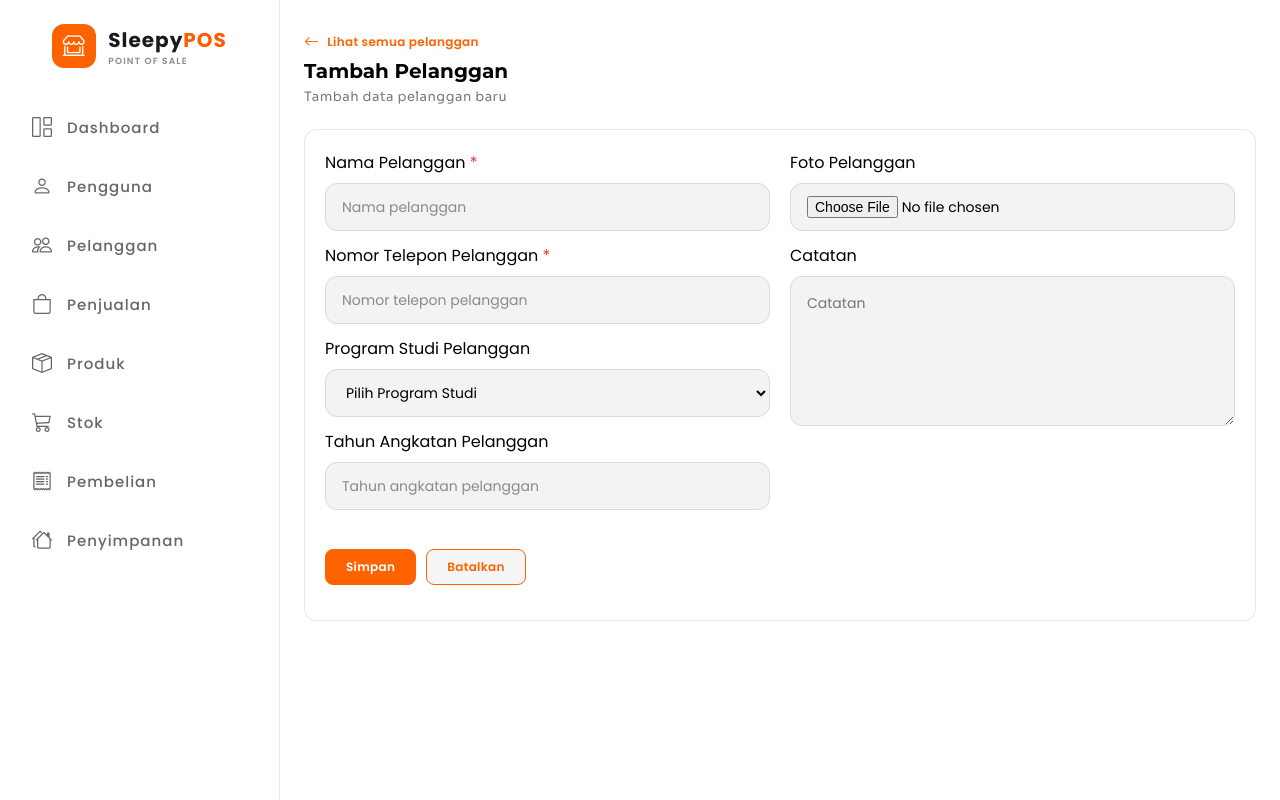
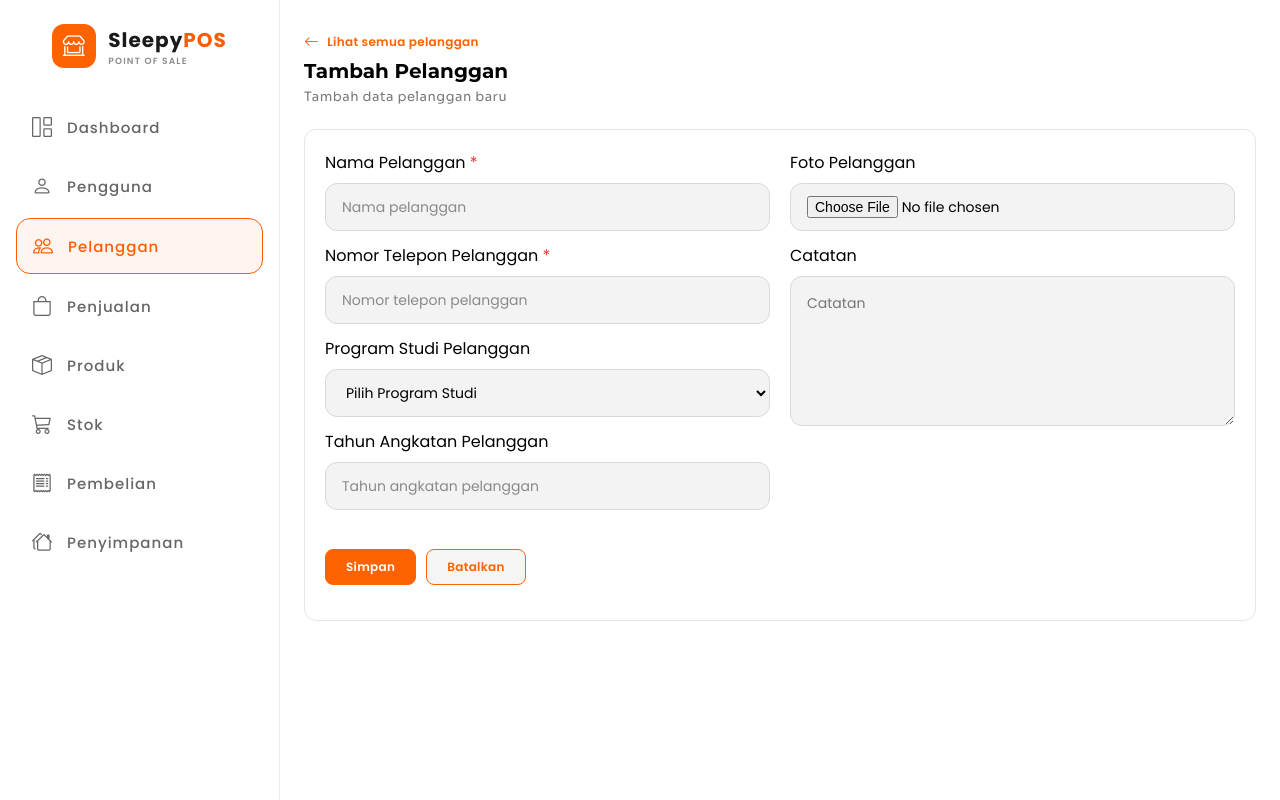
Before and after one commit to stpndrs/sleepypos-vue, a Vue app: page /customers/create in a window 1280 px wide. Built offline with nearby package versions, Linux system fonts and the light colour scheme; a web font is replaced by a local one.

Commit message:
fix: perbaikan bug pada sidebar dimana sidebar tidak menyala

```diff
--- a/src/layouts/sidebar.vue
+++ b/src/layouts/sidebar.vue
@@ -23,7 +23,7 @@ const menus = [
         title: 'Pelanggan',
         icon: 'bi-people',
         link: '/customers',
-        active: route.name == ('customers-view', 'create-customers-view', 'edit-customers-view'),
+        active: route.name.includes('customers'),
     },
     {
         title: 'Penjualan',
@@ -41,7 +41,7 @@ const menus = [
         title: 'Stok',
         icon: 'bi-cart3',
         link: '/stocks',
-        active: route.name.includes('Stocks-view', 'create-Stocks-view', 'edit-Stocks-view'),
+        active: route.name.includes('stocks'),
     },
     {
         title: 'Pembelian',
@@ -79,12 +79,8 @@ const menus = [
         </header>
 
         <ul class="menus">
-            <li
-                v-for="(item, index) in menus"
-                :key="index"
-                :class="['menu-item', { active: item.active }]"
-                :data-tooltip="hide ? item.title : null"
-            >
+            <li v-for="(item, index) in menus" :key="index" :class="['menu-item', { active: item.active }]"
+                :data-tooltip="hide ? item.title : null">
                 <a :href="item.link" class="menu-link">
                     <span class="menu-icon">
                         <i :class="['bi', item.icon]"></i>
@@ -284,6 +280,7 @@ header .header-content p:nth-child(2) {
 }
 
 @media (max-width: 768px) {
+
     #sidebar,
     #sidebar.is-hide {
         height: auto;
```
